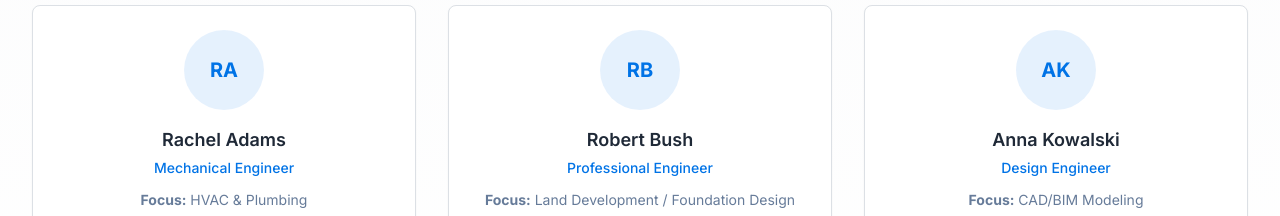
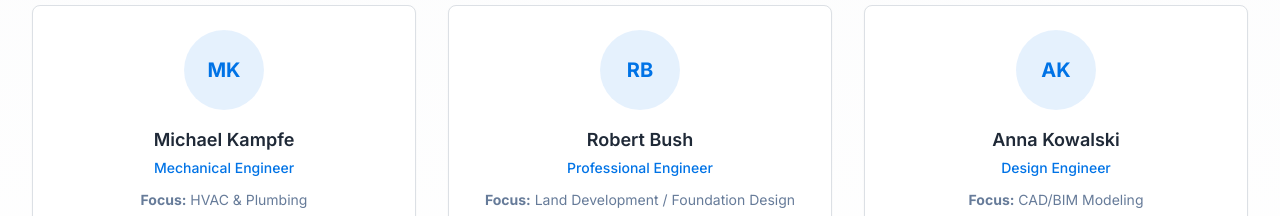
Before and after one commit to phoenix-legend7/vex-engineering, a Next.js app: page /team in a window 1280 px wide. Shown: the part 1900-2116 px from the top of the page. Built offline with nearby package versions, Linux system fonts and the light colour scheme.

Commit message:
Update team member information; replace Rachel Adams with Michael Kampfe and retain title, specialization, and certifications.

```diff
--- a/app/team/page.tsx
+++ b/app/team/page.tsx
@@ -61,7 +61,7 @@ export default function Team() {
       experience: "5+ years"
     },
     {
-      name: "Rachel Adams",
+      name: "Michael Kampfe",
       title: "Mechanical Engineer",
       specialization: "HVAC & Plumbing",
       certifications: ["P.E.", "LEED AP", "CEM"],
```
